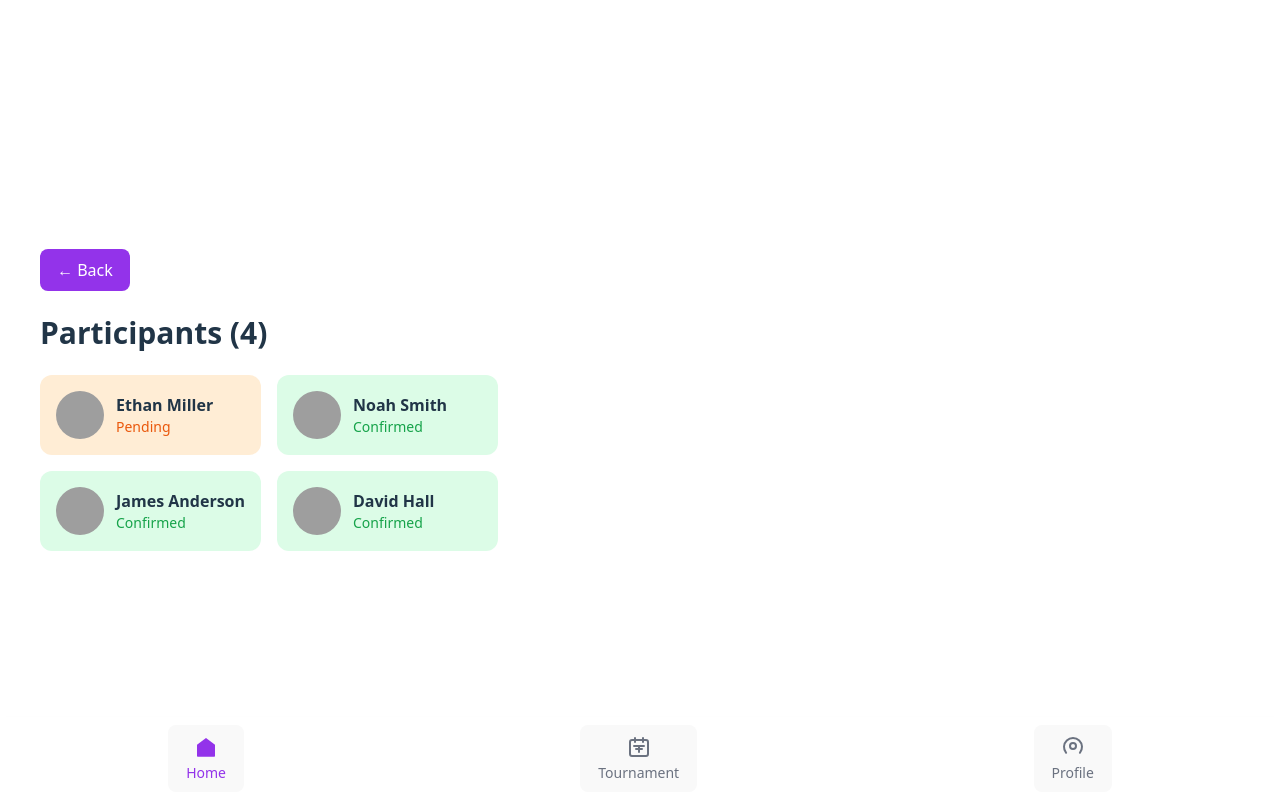
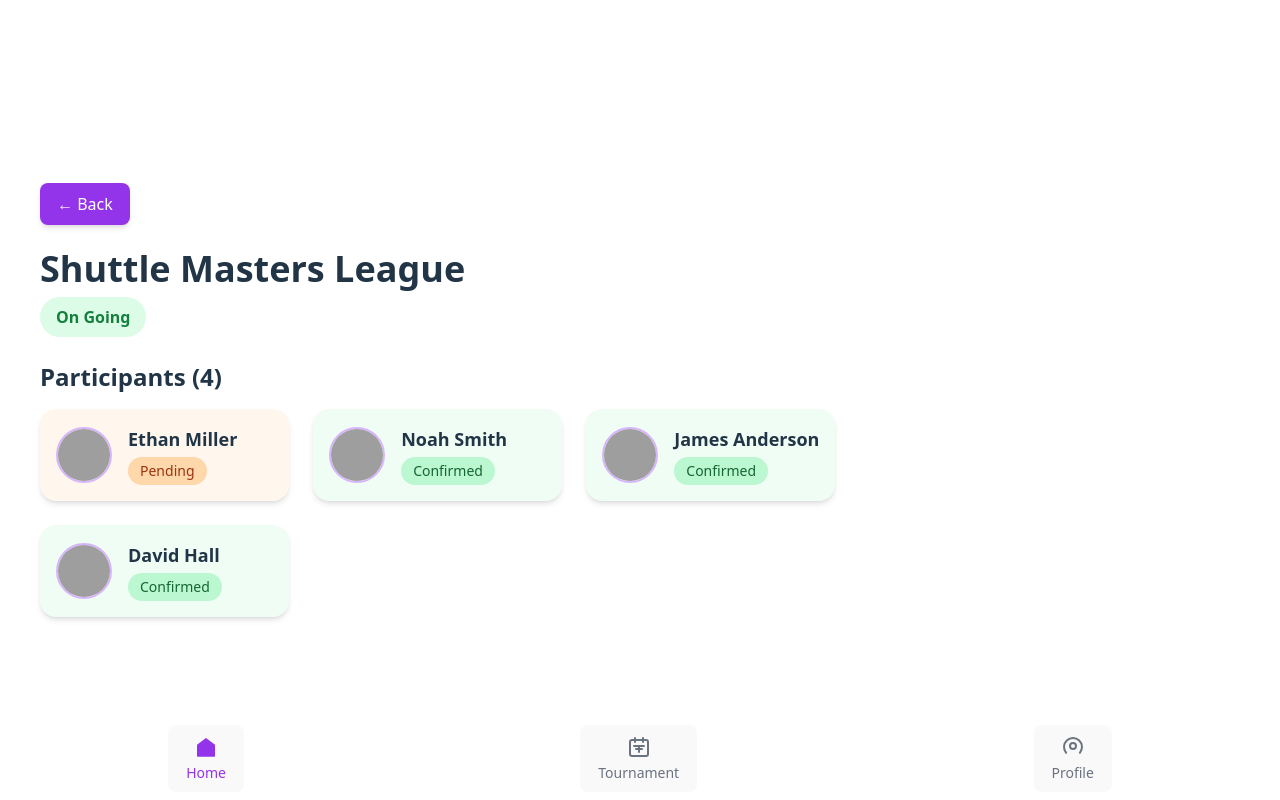
Before and after one commit to Hamadellah/reacte, a React (Vite) app: page / in a window 1280 px wide. Both pictures are taken after a click on the element 232 px from the left and 365 px from the top of the page. Built offline with nearby package versions, Linux system fonts and the light colour scheme; grey boxes are pictures that could not be loaded.

Commit message:
creation de nouvelle branche

```diff
--- a/src/components/Statusbadge.jsx
+++ b/src/components/Statusbadge.jsx
@@ -0,0 +1,11 @@
+function Getbadgstatus (status){
+  if (status === "On Going") {
+    return "bg-green-100 text-green-700";
+  }
+  if (status === "Completed") {
+    return "bg-blue-100 text-blue-700";
+  }
+  return "bg-yellow-100 text-yellow-700";
+
+}
+export default Getbadgstatus;
--- a/src/components/TournamentDetails.jsx
+++ b/src/components/TournamentDetails.jsx
@@ -1,67 +1,69 @@
 import { useParams, useNavigate } from "react-router-dom";
+import getBadgeStatus from "./Statusbadge";
 
 function TournamentDetails({ tournamentData }) {
-
   const { id } = useParams();
   const navigate = useNavigate();
 
-  const tournament = tournamentData.find(
-    (t) => t.id === id
-  );
+  const tournament = tournamentData.find((t) => t.id === id);
 
   if (!tournament) {
-    return <p className="p-10">Tournament not found</p>;
+    return <p className="p-10 text-center text-red-500 font-semibold">Tournament not found</p>;
   }
 
   return (
-    <div className="p-10">
+    <div className="p-6 md:p-10 max-w-5xl mx-auto">
 
       {/* Back Button */}
       <button
         onClick={() => navigate("/")}
-        className="mb-6 px-4 py-2 bg-purple-600 text-white rounded-lg hover:bg-purple-700 transition"
+        className="mb-6 flex items-center gap-2 px-4 py-2 bg-purple-600 text-white rounded-lg hover:bg-purple-700 transition-shadow shadow-md"
       >
         ← Back
       </button>
 
-      <h1 className="text-3xl font-bold mb-6">
+      {/* Tournament Title */}
+      <h1 className="text-3xl md:text-4xl font-bold mb-2">{tournament.title}</h1>
+
+      {/* Tournament Status */}
+      <span
+        className={`px-4 py-2 rounded-full text-sm md:text-base font-semibold mb-6 inline-block ${getBadgeStatus(
+          tournament.status
+        )}`}
+      >
+        {tournament.status}
+      </span>
+
+      {/* Participants Header */}
+      <h2 className="text-2xl font-bold mb-4">
         Participants ({tournament.participants.length})
-      </h1>
+      </h2>
 
-      <div className="grid md:grid-cols-2 gap-4">
+      {/* Participants Grid */}
+      <div className="grid sm:grid-cols-1 md:grid-cols-2 lg:grid-cols-3 gap-6">
 
         {tournament.participants.map((p) => (
-
           <div
             key={p.id}
-            className={`p-4 rounded-xl flex items-center gap-3
-            ${p.status === "Confirmed"
-              ? "bg-green-100"
-              : "bg-orange-100"}
-            `}
+            className={`flex items-center gap-4 p-4 rounded-2xl shadow-md transition-transform transform hover:scale-105
+              ${p.status === "Confirmed" ? "bg-green-50" : "bg-orange-50"}`}
           >
-
             <img
               src={p.avatar}
-              className="w-12 h-12 rounded-full"
+              alt={p.name}
+              className="w-14 h-14 rounded-full border-2 border-purple-300"
             />
 
-            <div>
-              <h3 className="font-semibold">{p.name}</h3>
-
-              <p
-                className={`text-sm
-                ${p.status === "Confirmed"
-                  ? "text-green-600"
-                  : "text-orange-600"}
-                `}
+            <div className="flex-1">
+              <h3 className="font-semibold text-lg">{p.name}</h3>
+              <span
+                className={`mt-1 inline-block px-3 py-1 rounded-full text-sm font-medium
+                  ${p.status === "Confirmed" ? "bg-green-200 text-green-800" : "bg-orange-200 text-orange-800"}`}
               >
                 {p.status}
-              </p>
+              </span>
             </div>
-
           </div>
-
         ))}
 
       </div>
--- a/src/components/TournamenteCard.jsx
+++ b/src/components/TournamenteCard.jsx
@@ -1,14 +1,16 @@
 import { useNavigate } from "react-router-dom";
-const TournmentCard = ({ tournamentData  }) => {
-    const navigate = useNavigate();
+import getBadgeStatus from "./Statusbadge";
+
+const TournmentCard = ({ tournamentData }) => {
+  const navigate = useNavigate();
+
   return (
-
     <div className="min-h-screen bg-slate-100 p-10">
       <div className="mt-[3%] grid md:grid-cols-2 lg:grid-cols-3 gap-6">
         {tournamentData.map((t) => (
           <div
             key={t.id}
-             onClick={() => navigate(`/tournament/${t.id}`)}
+            onClick={() => navigate(`/tournament/${t.id}`)}
             className="bg-white rounded-2xl shadow-md p-6 hover:shadow-xl hover:-translate-y-2 transition duration-300"
           >
             {/* Title */}
@@ -18,14 +20,9 @@ const TournmentCard = ({ tournamentData  }) => {
 
             {/* Status */}
             <span
-              className={`px-4 py-1 rounded-full text-sm font-semibold mb-4 inline-block
-                ${
-                  t.status === "On Going"
-                    ? "bg-green-100 text-green-700"
-                    : t.status === "Completed"
-                    ? "bg-blue-100 text-blue-700"
-                    : "bg-yellow-100 text-yellow-700"
-                }`}
+              className={`px-4 py-1 rounded-full text-sm font-semibold mb-4 inline-block ${getBadgeStatus(
+                t.status
+              )}`}
             >
               {t.status}
             </span>
@@ -35,7 +32,8 @@ const TournmentCard = ({ tournamentData  }) => {
 
             {/* Participants */}
             <p className="text-slate-600 mb-2">
-              <span className="font-medium">Participants:</span> {t.participantsCount} • {t.visibility}
+              <span className="font-medium">Participants:</span>{" "}
+              {t.participantsCount} • {t.visibility}
             </p>
 
             {/* Format */}
```
Also changed, not shown: src/components/Participetstatus.jsx (added, +15 -0 lines).
